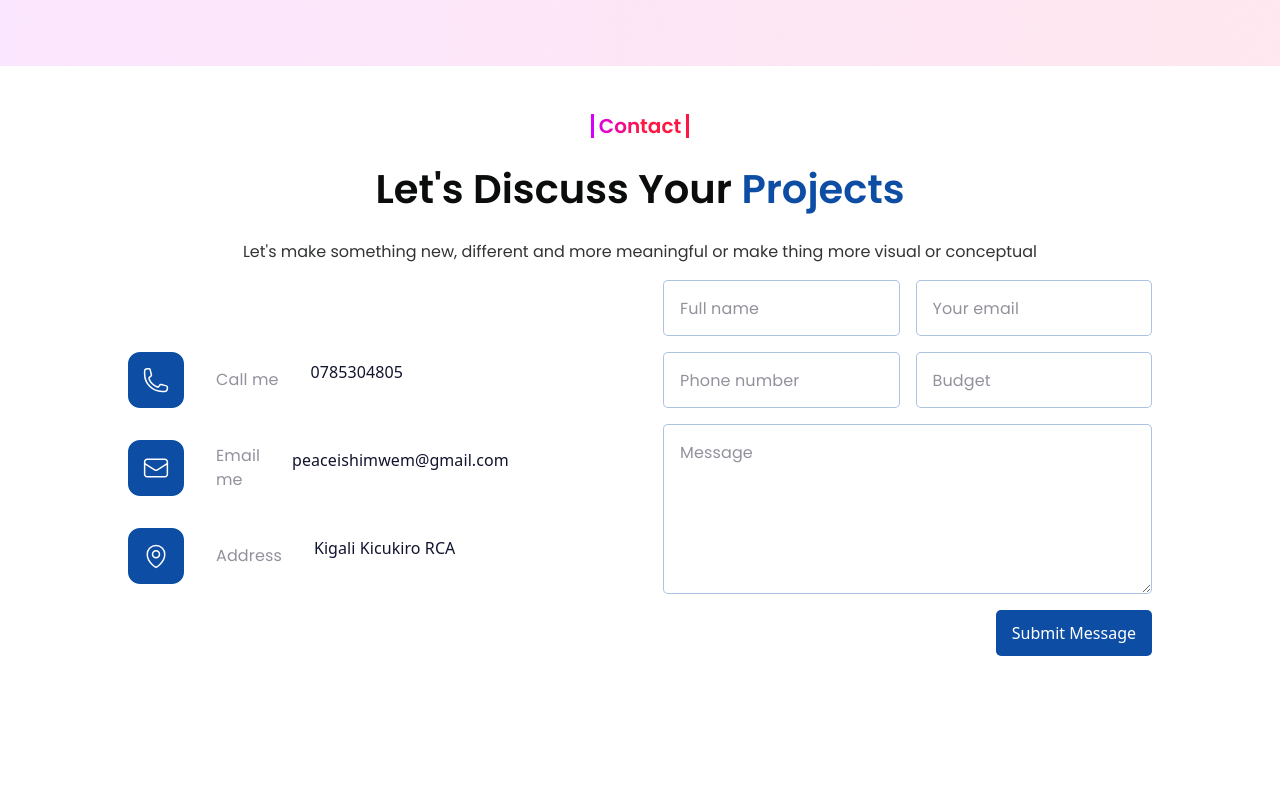
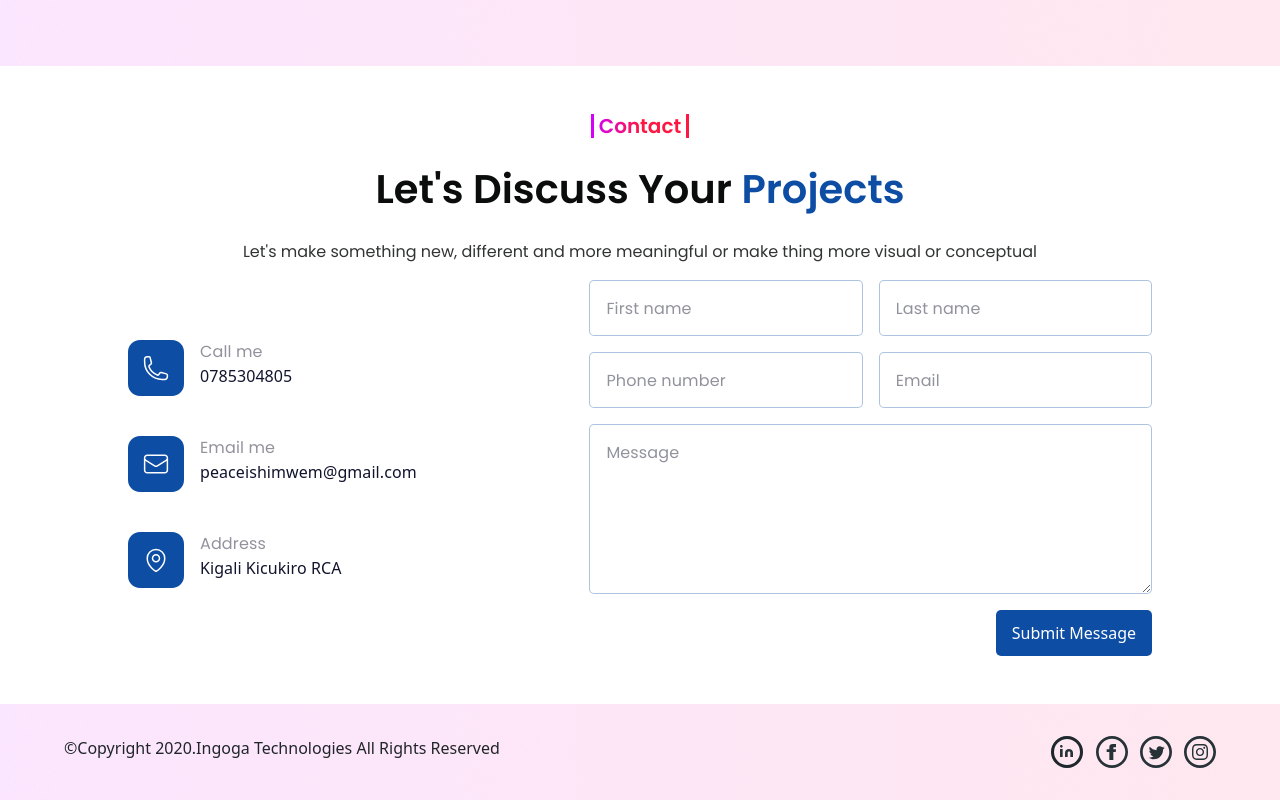
Before and after one commit to Peace-Ishimwe/Ingoga-Technologies, a website: page index.html in a window 1280 px wide. Shown: the part 1993-2793 px from the top of the page. Before the commit the page ends 2697 px from the top, so only its background shows below. Drawn offline with nearby package versions, Linux system fonts and the light colour scheme.

Commit message:
added new features

```diff
--- a/Css/contact.css
+++ b/Css/contact.css
@@ -48,12 +48,15 @@
   gap: 2rem;
 }
 
-.info div {
-  display: flex;
-  gap: 2rem;
-  align-items: center;
+.our-info{
+    display: flex;
+    flex-direction: column;
 }
 
+.inform{
+    display: flex;
+    gap: 1rem;
+}
 .info {
   display: flex;
   gap: 2rem;
@@ -123,6 +126,7 @@
   color: #92929d;
 }
 
+
 .center+p{
     font-weight: 500;
     font-size: 16px;
@@ -135,9 +139,6 @@
   }
   .form {
     width: 100%;
-  }
-  .info div {
-    gap: 1rem;
   }
 }
 
@@ -179,10 +180,15 @@
   .submit {
     width: 100%;
   }
-  .our-info{
-    display: none;
-  }
+  .our-info span{
+    align-self: center;
 }
+.icons{
+    display: grid;
+    justify-content: center;
+}
+}
+
 
 @media (max-width: 530px) {
   .input div {
--- /dev/null
+++ b/Css/footer.css
@@ -0,0 +1,14 @@
+
+.footer{
+    background: url(../Images/back-testimony.png);
+}
+
+.sub-footer{
+    display: flex;
+    flex-wrap: wrap;
+    justify-content: space-between;
+    width: 90%;
+    margin: 0 auto;
+    padding: 2rem 0;
+    gap: 1rem;
+}
--- a/index.html
+++ b/index.html
@@ -19,6 +19,7 @@
   <link rel="stylesheet" href="Css/sea-back.css" />
   <link rel="stylesheet" href="Css/testimonials.css" />
   <link rel="stylesheet" href="Css/contact.css">
+  <link rel="stylesheet" href="Css/footer.css">
 </head>
 
 <body>
@@ -198,8 +199,8 @@
     </div>
     <div class="form-info">
       <div class="info">
-        <div>
-          <div>
+        <div class="inform">
+          <div class="icons">
             <img src="../Images/call me.svg">
           </div>
           <div class="our-info">
@@ -207,22 +208,22 @@
             <p class="our" >0785304805</p>
           </div>
         </div>
-        <div>
-          <div>
+        <div class="inform">
+          <div class="icons">
             <img src="../Images/email me.svg">
           </div>
-          <div class="peace">
+          <div class="our-info">
             <span class="center">Email me</span>
-            <p>peaceishimwem@gmail.com</p>
+            <p class="our">peaceishimwem@gmail.com</p>
           </div>
         </div>
-        <div>
-          <div>
+        <div class="inform">
+          <div class="icons">
             <img src="../Images/my location.svg">
           </div>
-          <div>
+          <div class="our-info">
             <span class="center">Address</span>
-            <p>Kigali Kicukiro RCA</p>
+            <p class="our">Kigali Kicukiro RCA</p>
           </div>
         </div>
       </div>
@@ -230,17 +231,31 @@
         <form class="form" method="post">
           <div class="input">
             <div>
-              <input type="text" name="full-names" placeholder="Full name">
-              <input type="email" name="email" placeholder="Your email">
+              <input type="text" name="first-name" placeholder="First name">
+              <input type="text" name="last-name" placeholder="Last name">
             </div>
             <div>
               <input type="tel" name="telephone" placeholder="Phone number">
-              <input type="number" name="budget" placeholder="Budget">
+              <input type="email" name="email" placeholder="Email">
             </div>
           </div>
           <textarea class="text-area" name="message" cols="30" rows="10" placeholder="Message"></textarea>
           <button type="submit">Submit Message</button>
         </form>
+      </div>
+    </div>
+  </div>
+
+  <div class="footer">
+    <div class="sub-footer">
+      <div>
+        &copy;Copyright 2020.Ingoga Technologies All Rights Reserved
+      </div>
+      <div>
+        <img src="Images/linked in.svg" />
+        <img class="ms-2" src="Images/facebook.svg" />
+        <img class="ms-2" src="Images/twitter.svg" />
+        <img class="ms-2" src="Images/instagram.svg" />
       </div>
     </div>
 
```
